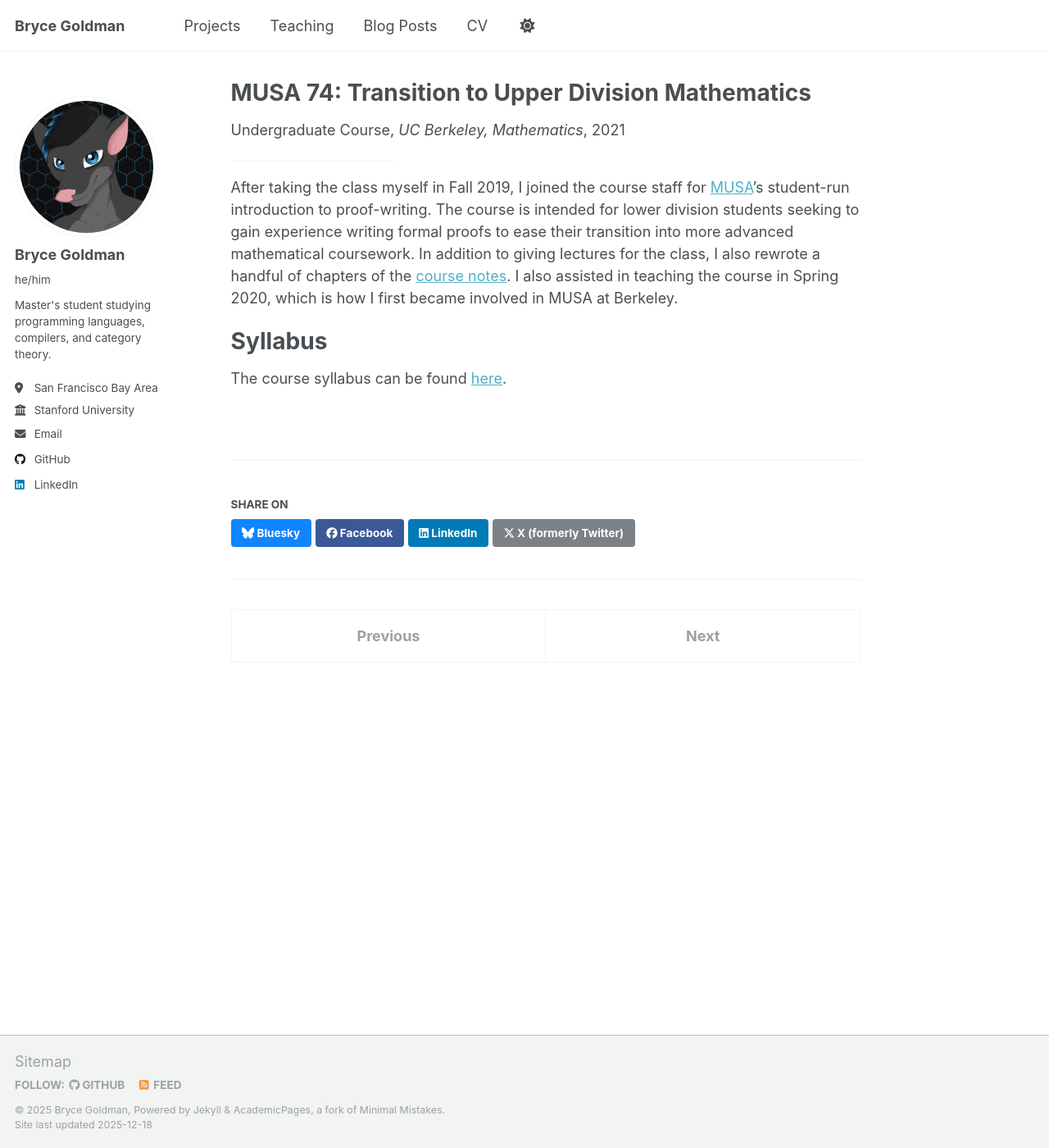
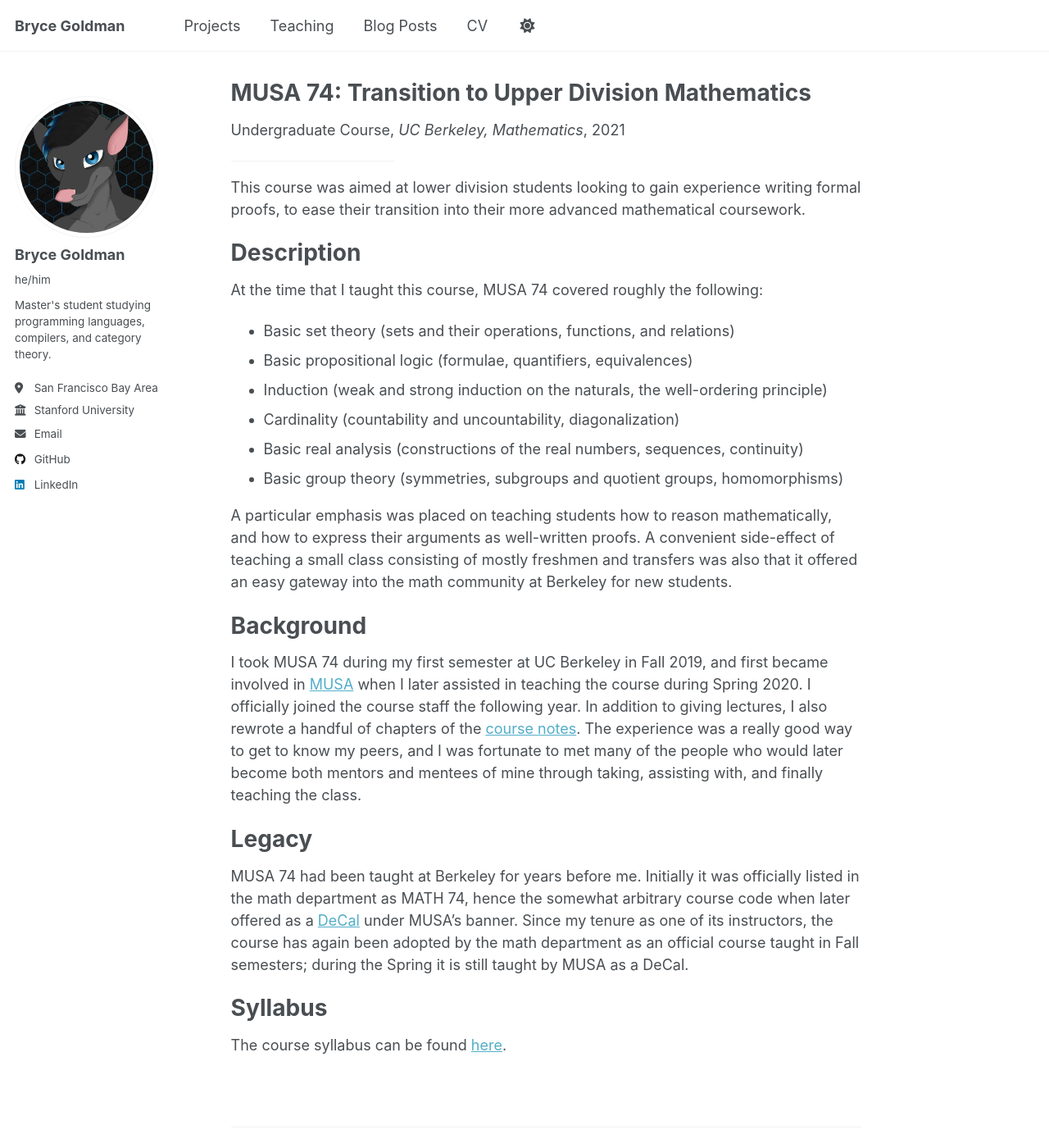
Before and after one commit to Alkizar/alkizar.github.io, a Jekyll site: the page built from _teaching/2014-spring-teaching-1.md, in a window 1280 px wide and 1400 px high. Shown: the whole window at 82% size. Built offline with Jekyll 4.4.1, drawn with Linux system fonts in a browser that asks for light colours.

Commit message:
working on teaching descriptions

```diff
--- a/_teaching/2014-spring-teaching-1.md
+++ b/_teaching/2014-spring-teaching-1.md
@@ -8,8 +8,32 @@
 location: "Berkeley, CA"
 ---
 
-After taking the class myself in Fall 2019, I joined the course staff for <a href="https://math.berkeley.edu/~musa/">MUSA</a>'s student-run introduction to proof-writing. The course is intended for lower division students seeking to gain experience writing formal proofs to ease their transition into more advanced mathematical coursework. In addition to giving lectures for the class, I also rewrote a handful of chapters of the <a href="https://musa-berk.github.io/MUSA-74/notes.pdf">course notes</a>. I also assisted in teaching the course in Spring 2020, which is how I first became involved in MUSA at Berkeley.
+This course was aimed at lower division students looking to gain experience writing formal proofs, to ease their transition into their more advanced mathematical coursework.
+
+Description
+======
+
+At the time that I taught this course, MUSA 74 covered roughly the following:
+* Basic set theory (sets and their operations, functions, and relations)
+* Basic propositional logic (formulae, quantifiers, equivalences)
+* Induction (weak and strong induction on the naturals, the well-ordering principle)
+* Cardinality (countability and uncountability, diagonalization)
+* Basic real analysis (constructions of the real numbers, sequences, continuity)
+* Basic group theory (symmetries, subgroups and quotient groups, homomorphisms)
+
+A particular emphasis was placed on teaching students how to reason mathematically, and how to express their arguments as well-written proofs. A convenient side-effect of teaching a small class consisting of mostly freshmen and transfers was also that it offered an easy gateway into the math community at Berkeley for new students.
+
+Background
+======
+
+I took MUSA 74 during my first semester at UC Berkeley in Fall 2019, and first became involved in <a href="https://math.berkeley.edu/~musa/">MUSA</a> when I later assisted in teaching the course during Spring 2020. I officially joined the course staff the following year. In addition to giving lectures, I also rewrote a handful of chapters of the <a href="https://musa-berk.github.io/MUSA-74/notes.pdf">course notes</a>. The experience was a really good way to get to know my peers, and I was fortunate to met many of the people who would later become both mentors and mentees of mine through taking, assisting with, and finally teaching the class.
+
+Legacy
+======
+
+MUSA 74 had been taught at Berkeley for years before me. Initially it was officially listed in the math department as MATH 74, hence the somewhat arbitrary course code when later offered as a <a href="https://iande.berkeley.edu/ie-courses/decals">DeCal</a> under MUSA's banner. Since my tenure as one of its instructors, the course has again been adopted by the math department as an official course taught in Fall semesters; during the Spring it is still taught by MUSA as a DeCal.
 
 Syllabus
 ======
+
 The course syllabus can be found <a href="https://decal-file-uploads.s3.amazonaws.com/uploads/attachments/000/005/444/original/MUSA74-Sp21-Syllabus.pdf">here</a>.
```
Also changed, not shown: _pages/cv.md (+2 -1 lines), _teaching/2015-spring-teaching-2.md (+7 -2 lines).
